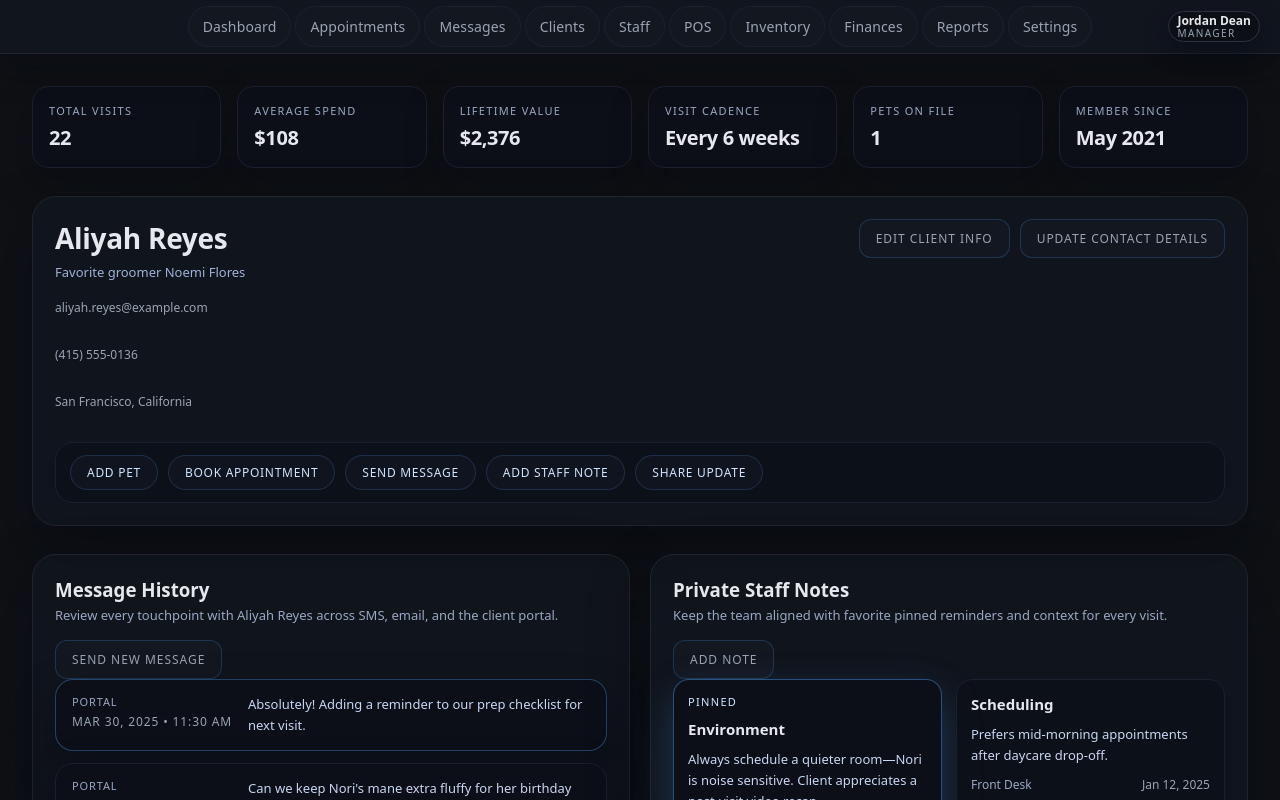
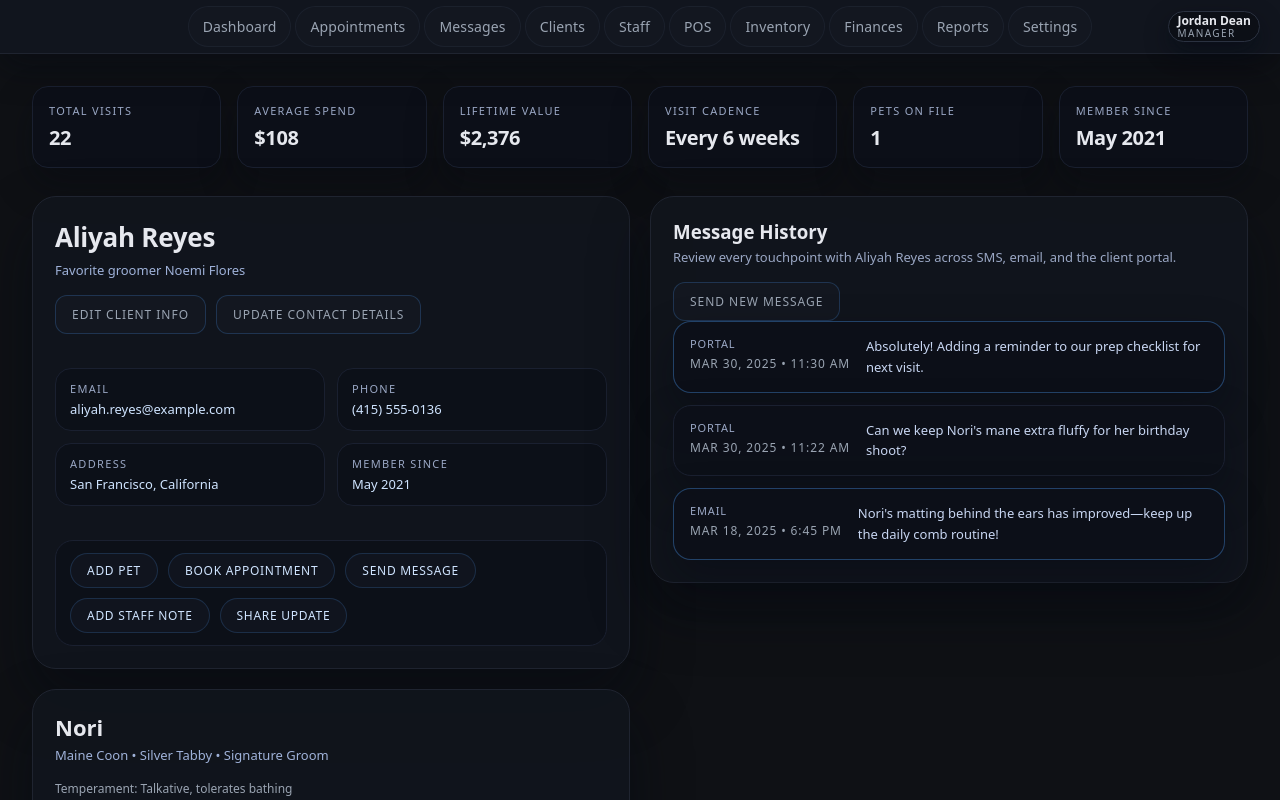
Before and after one commit to JimmysRanch/1030, a Next.js app: page /customers/aliyah-reyes in a window 1280 px wide. Shown: the top 800 px of the page. Built offline with nearby package versions, Linux system fonts and the light colour scheme.

Commit message:
refine client profile grid layout

```diff
--- a/app/customers/[client]/page.tsx
+++ b/app/customers/[client]/page.tsx
@@ -48,14 +48,12 @@ export default function ClientProfilePage({
         ))}
       </section>
 
-      <section className="panel client-profile-hero">
-        <header className="profile-header">
+      <div className="profile-grid-layout">
+        <section className="panel client-profile-overview">
+          <header className="owner-card-header">
             <div className="profile-heading">
               <h2>{client.name}</h2>
               <p className="profile-meta">Favorite groomer {client.favoriteGroomer}</p>
-            <p className="row-secondary">{client.email}</p>
-            <p className="row-secondary">{client.phone}</p>
-            <p className="row-secondary">{client.address}</p>
             </div>
             <div className="profile-actions">
               <button type="button" className="action-button">
@@ -67,6 +65,25 @@ export default function ClientProfilePage({
             </div>
           </header>
 
+          <dl className="owner-contact-grid">
+            <div className="owner-contact-item">
+              <dt>Email</dt>
+              <dd>{client.email}</dd>
+            </div>
+            <div className="owner-contact-item">
+              <dt>Phone</dt>
+              <dd>{client.phone}</dd>
+            </div>
+            <div className="owner-contact-item">
+              <dt>Address</dt>
+              <dd>{client.address}</dd>
+            </div>
+            <div className="owner-contact-item">
+              <dt>Member since</dt>
+              <dd>{client.membershipSince}</dd>
+            </div>
+          </dl>
+
           <div className="profile-quick-actions" role="toolbar" aria-label={`Quick actions for ${client.name}`}>
             {client.quickActions.map(action => (
               <button key={action} type="button" className="quick-action-button">
@@ -76,7 +93,6 @@ export default function ClientProfilePage({
           </div>
         </section>
 
-      <div className="profile-split-grid">
         <section className="panel message-thread" aria-label="Message history">
           <header className="section-header">
             <div>
@@ -103,43 +119,6 @@ export default function ClientProfilePage({
           </ul>
         </section>
 
-        <section className="panel staff-notes" aria-label="Private staff notes">
-          <header className="section-header">
-            <div>
-              <h3>Private Staff Notes</h3>
-              <p>Keep the team aligned with favorite pinned reminders and context for every visit.</p>
-            </div>
-            <button type="button" className="action-button">
-              Add note
-            </button>
-          </header>
-          <div className="staff-notes-grid">
-            {pinnedNotes.map(note => (
-              <article key={note.id} className="note-card note-pinned">
-                <span className="note-label">Pinned</span>
-                <h4>{note.category}</h4>
-                <p>{note.content}</p>
-                <footer>
-                  <span>{note.author}</span>
-                  <span className="row-secondary">{note.createdAt}</span>
-                </footer>
-              </article>
-            ))}
-            {otherNotes.map(note => (
-              <article key={note.id} className="note-card">
-                <h4>{note.category}</h4>
-                <p>{note.content}</p>
-                <footer>
-                  <span>{note.author}</span>
-                  <span className="row-secondary">{note.createdAt}</span>
-                </footer>
-              </article>
-            ))}
-          </div>
-        </section>
-      </div>
-
-      <div className="pet-card-grid">
         {client.pets.map(pet => {
           const shareTargets = Array.from(new Set(pet.gallery.flatMap(item => item.shareTargets)));
 
@@ -324,6 +303,41 @@ export default function ClientProfilePage({
           </section>
           );
         })}
+
+        <section className="panel staff-notes profile-grid-span" aria-label="Private staff notes">
+          <header className="section-header">
+            <div>
+              <h3>Private Staff Notes</h3>
+              <p>Keep the team aligned with favorite pinned reminders and context for every visit.</p>
+            </div>
+            <button type="button" className="action-button">
+              Add note
+            </button>
+          </header>
+          <div className="staff-notes-grid">
+            {pinnedNotes.map(note => (
+              <article key={note.id} className="note-card note-pinned">
+                <span className="note-label">Pinned</span>
+                <h4>{note.category}</h4>
+                <p>{note.content}</p>
+                <footer>
+                  <span>{note.author}</span>
+                  <span className="row-secondary">{note.createdAt}</span>
+                </footer>
+              </article>
+            ))}
+            {otherNotes.map(note => (
+              <article key={note.id} className="note-card">
+                <h4>{note.category}</h4>
+                <p>{note.content}</p>
+                <footer>
+                  <span>{note.author}</span>
+                  <span className="row-secondary">{note.createdAt}</span>
+                </footer>
+              </article>
+            ))}
+          </div>
+        </section>
       </div>
     </div>
   );
--- a/app/globals.css
+++ b/app/globals.css
@@ -295,19 +295,23 @@ button { font: inherit; color: inherit; }
 .section-header h3, .section-header h4 { margin:0; }
 .section-header p { margin:4px 0 0; color:#9aa7c4; font-size:13px; max-width:520px; }
 
-.client-profile-hero { display:flex; flex-direction:column; gap:20px; }
-.profile-header { display:flex; justify-content:space-between; align-items:flex-start; gap:18px; flex-wrap:wrap; }
+.client-profile-overview { display:flex; flex-direction:column; gap:18px; }
+.profile-grid-layout { display:grid; grid-template-columns:repeat(2, minmax(0,1fr)); gap:20px; align-items:start; }
+.profile-grid-span { grid-column:1 / -1; }
+.owner-card-header { display:flex; justify-content:space-between; align-items:flex-start; gap:16px; flex-wrap:wrap; }
 .profile-heading { display:flex; flex-direction:column; gap:6px; }
-.profile-heading h2 { margin:0; font-size:28px; letter-spacing:-0.01em; }
+.profile-heading h2 { margin:0; font-size:26px; letter-spacing:-0.01em; }
 .profile-meta { margin:0; font-size:13px; color:#9fb2d9; }
 .profile-actions { display:flex; flex-wrap:wrap; gap:10px; }
+.owner-contact-grid { display:grid; grid-template-columns:repeat(2, minmax(0,1fr)); gap:12px; }
+.owner-contact-item { background:rgba(12,16,24,0.92); border:1px solid #1a2030; border-radius:16px; padding:12px 14px; display:flex; flex-direction:column; gap:4px; }
+.owner-contact-item dt { margin:0; font-size:11px; letter-spacing:0.12em; text-transform:uppercase; color:#9aa7c4; }
+.owner-contact-item dd { margin:0; font-size:13px; color:#cfe4ff; }
 .profile-quick-actions { display:flex; flex-wrap:wrap; gap:10px; background:rgba(12,16,24,0.92); border:1px solid #1a2030; border-radius:18px; padding:12px 14px; }
 .profile-metrics-grid { display:grid; grid-template-columns:repeat(auto-fit, minmax(160px,1fr)); gap:16px; }
 .profile-metric-card { background:rgba(12,16,24,0.92); border:1px solid #1a2030; border-radius:16px; padding:16px; display:flex; flex-direction:column; gap:6px; box-shadow:0 16px 36px rgba(5,9,18,0.35); }
 .stat-label { font-size:11px; letter-spacing:0.12em; text-transform:uppercase; color:#9aa7c4; }
 .stat-value { font-size:20px; font-weight:600; letter-spacing:-0.02em; }
-
-.profile-split-grid { display:grid; gap:20px; }
 
 .message-thread-list { list-style:none; margin:0; padding:0; display:flex; flex-direction:column; gap:12px; }
 .message-row { display:flex; gap:16px; align-items:flex-start; background:rgba(12,16,24,0.92); border:1px solid #1a2030; border-radius:18px; padding:14px 16px; box-shadow:0 18px 40px rgba(5,9,18,0.38); }
@@ -322,8 +326,6 @@ button { font: inherit; color: inherit; }
 .note-card footer { display:flex; justify-content:space-between; font-size:12px; color:#9aa7c4; }
 .note-pinned { border-color:rgba(78,161,255,0.45); box-shadow:0 16px 40px rgba(78,161,255,0.25); }
 .note-label { font-size:11px; letter-spacing:0.12em; text-transform:uppercase; color:#cfe4ff; }
-
-.pet-card-grid { display:grid; gap:20px; }
 
 .pet-profile-card { display:flex; flex-direction:column; gap:18px; }
 .pet-profile-header { display:flex; justify-content:space-between; align-items:flex-start; gap:18px; flex-wrap:wrap; }
@@ -383,12 +385,15 @@ button { font: inherit; color: inherit; }
   .profile-metrics-grid { grid-template-columns:repeat(auto-fit, minmax(140px,1fr)); }
   .pet-meta-grid { grid-template-columns:repeat(auto-fit, minmax(180px,1fr)); }
   .address-grid { grid-template-columns:repeat(auto-fit, minmax(180px,1fr)); }
+  .profile-grid-layout { grid-template-columns:1fr; }
+  .profile-grid-span { grid-column:auto; }
+  .owner-contact-grid { grid-template-columns:1fr; }
 }
 
 @media (max-width: 720px) {
   .roster-table { min-width:720px; }
   .client-roster-header { flex-direction:column; }
-  .profile-header { flex-direction:column; }
+  .owner-card-header { flex-direction:column; }
   .pet-profile-header { flex-direction:column; }
 }
 
@@ -841,12 +846,7 @@ button { font: inherit; color: inherit; }
   align-items:center;
 }
 
-@media (min-width: 1080px) {
-  .profile-split-grid { grid-template-columns:repeat(2, minmax(0,1fr)); }
-}
-
 @media (min-width: 1200px) {
-  .pet-card-grid { grid-template-columns:repeat(2, minmax(0,1fr)); }
   .pet-detail-grid { grid-template-columns:minmax(0,1fr) 260px; }
   .pet-secondary-grid { grid-template-columns:repeat(2, minmax(0,1fr)); }
 }
```
Lines whose indentation alone changed are shown as unchanged.
